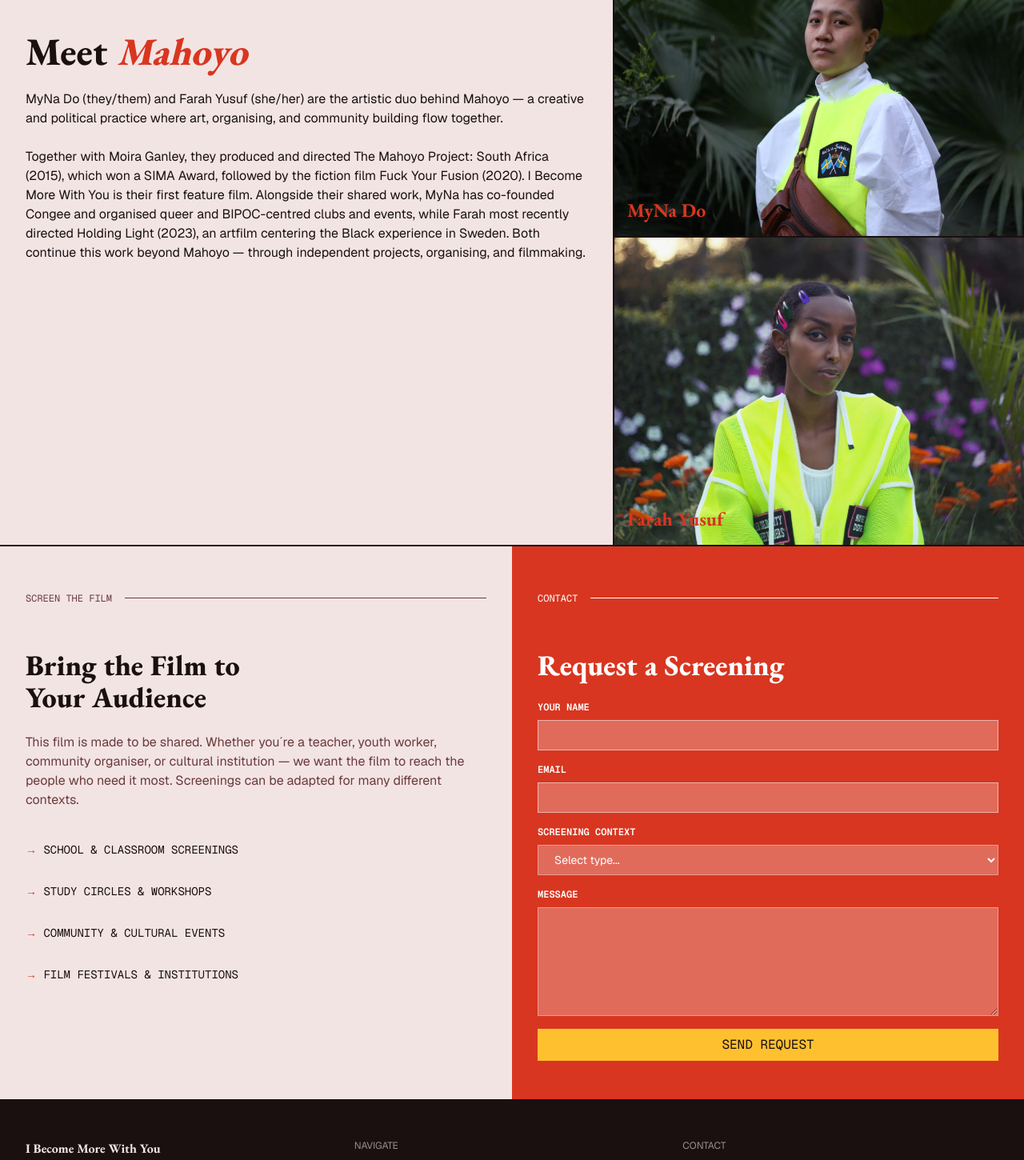
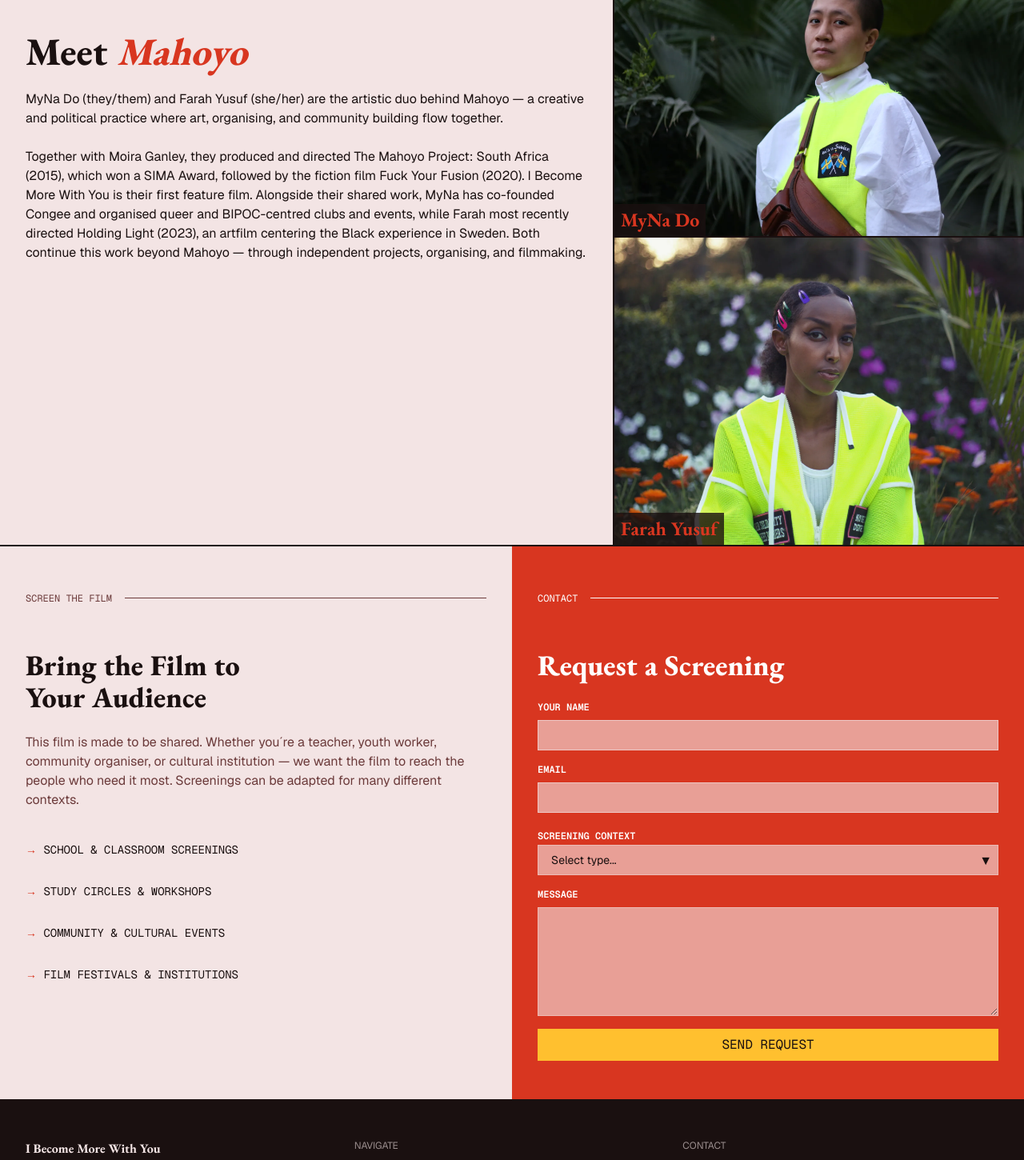
Before and after one commit to mynado/ibecomemore, a Next.js app: page /en in a window 1280 px wide. Shown: the part 2721-4171 px from the top of the page at 80% size. Built offline with nearby package versions, Linux system fonts and the light colour scheme.

Commit message:
fix: colors and animation

```diff
--- a/app/[lang]/components/About.tsx
+++ b/app/[lang]/components/About.tsx
@@ -46,12 +46,14 @@
       <div className="px-8 py-12 w-full md:w-3/5 h-full flex flex-col gap-4 justify-start">
         <SectionLabel label={t("synopsisLabel")} />
         <p className="text-lg">{t("synopsis")}</p>
-        {showFullSynopsis && (
-          <>
-            <p className="text-md mt-4 mb-8">{t("fullSynopsis")}</p>
-            <ProductionFacts />
-          </>
-        )}
+        <div
+          className={`overflow-hidden transition-all duration-500 ease-in-out ${
+            showFullSynopsis ? "max-h-1000 opacity-100" : "max-h-0 opacity-0"
+          }`}
+        >
+          <p className="text-md mt-4 mb-8">{t("fullSynopsis")}</p>
+          <ProductionFacts />
+        </div>
         <button
           className="border-b-1 border-ember text-ember w-fit mt-4 uppercase text-xs font-mono hover:text-red-900 transition-colors duration-200"
           onClick={onToggleSynopsis}
--- a/app/[lang]/components/Input.tsx
+++ b/app/[lang]/components/Input.tsx
@@ -34,7 +34,7 @@
         onBlur={() => setIsDirty(true)}
         aria-invalid={error.isError}
         className={clsx(
-          "border-1 border-petal/60 py-2 px-4 bg-petal/30 text-white text-sm",
+          "border-1 border-petal/60 py-2 px-4 bg-petal/60 text-ink text-sm",
           className,
           showError ? "border-sun" : "border-petal/40",
           showValid ? "border-green-600" : "border-petal/40",
--- a/app/[lang]/components/Mahoyo.tsx
+++ b/app/[lang]/components/Mahoyo.tsx
@@ -23,7 +23,7 @@
             alt="MyNa Do"
             className="w-full max-h-[400px] object-cover"
           />
-          <p className="absolute left-4 bottom-4 text-ember font-serif text-2xl font-bold">
+          <p className="absolute left-0 bottom-0 text-ember bg-ink/80 py-1 px-2 font-serif text-2xl font-bold">
             MyNa Do
           </p>
         </div>
@@ -35,7 +35,7 @@
             alt="Farah Yusuf"
             className="w-full max-h-[400px] object-cover"
           />
-          <p className="absolute left-4 bottom-4 text-ember font-serif text-2xl font-bold">
+          <p className="absolute left-0 bottom-0 text-ember bg-ink/80 py-1 px-2 font-serif text-2xl font-bold">
             Farah Yusuf
           </p>
         </div>
--- a/app/[lang]/components/OptionDropdown.tsx
+++ b/app/[lang]/components/OptionDropdown.tsx
@@ -33,6 +33,7 @@
 
   return (
     <div className="w-full flex flex-col gap-2">
+      <div className="relative">
         <label
           htmlFor={id}
           className="text-white font-mono uppercase text-xs font-semibold"
@@ -45,7 +46,7 @@
           onBlur={() => setIsDirty(true)}
           aria-invalid={error.isError}
           className={clsx(
-          "border-1 border-petal/40 py-2 px-4 bg-petal/30 text-white text-sm invalid:border-sun w-full",
+            "border-1 border-petal/40 py-2 px-4 bg-petal/60 text-ink text-sm invalid:border-sun w-full appearance-none",
             showError ? "border-sun" : "border-petal/40",
             showValid ? "border-green-600" : "border-petal/40",
             className,
@@ -62,6 +63,8 @@
             </option>
           ))}
         </select>
+        <span className="absolute right-2 top-8">▼</span>
+      </div>
       {error.isError && isDirty && (
         <span className="text-sun text-xs">{error.message}</span>
       )}
--- a/app/[lang]/components/TextArea.tsx
+++ b/app/[lang]/components/TextArea.tsx
@@ -37,7 +37,7 @@
         onBlur={handleBlur}
         aria-invalid={error.isError}
         className={clsx(
-          "border-1 border-petal/40 py-2 px-4 bg-petal/30 text-white text-sm min-h-34",
+          "border-1 border-petal/40 py-2 px-4 bg-petal/60 text-ink text-sm min-h-34",
           className,
           showError ? "border-sun" : "border-petal/40",
           showValid ? "border-green-600" : "border-petal/40",
```
Lines whose indentation alone changed are shown as unchanged.
